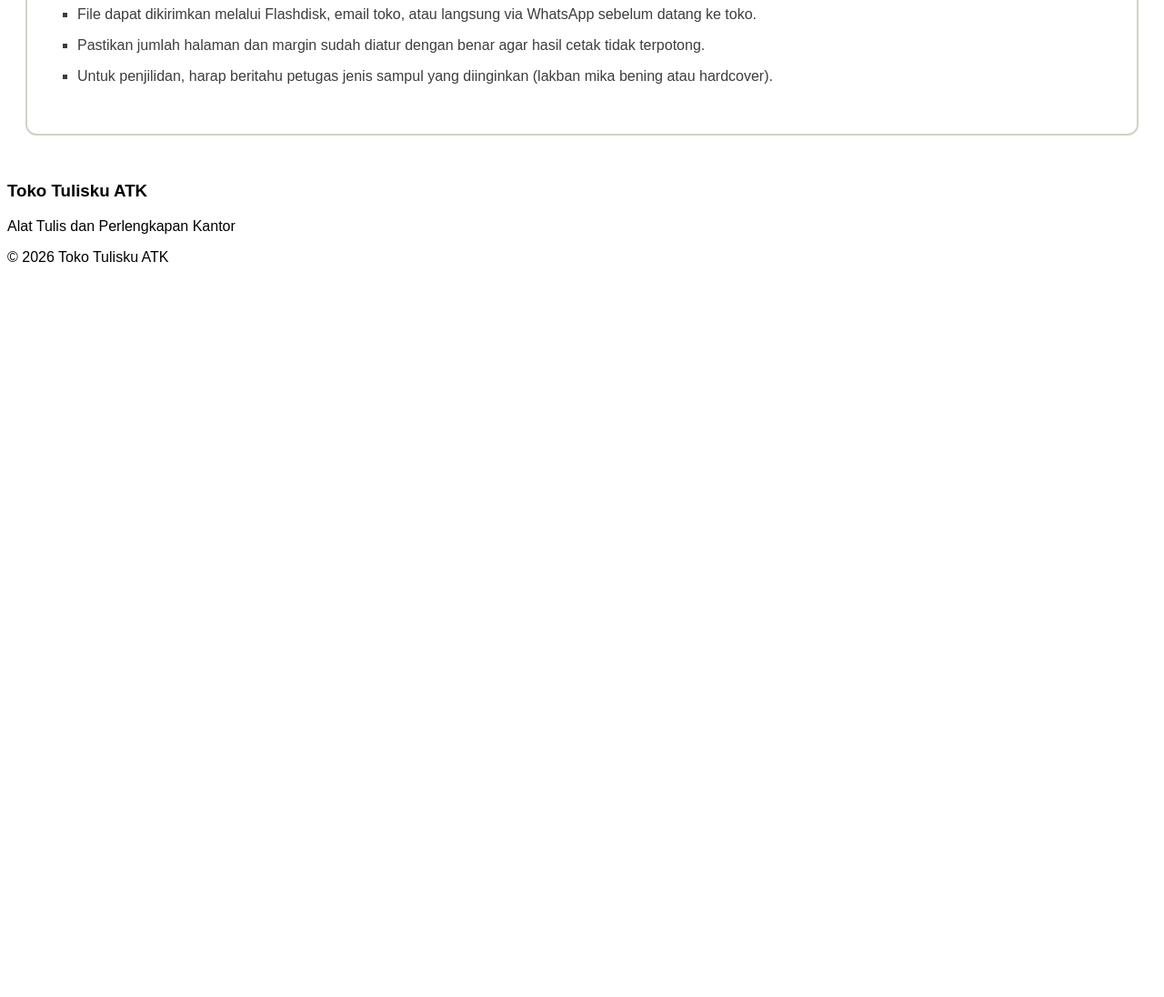
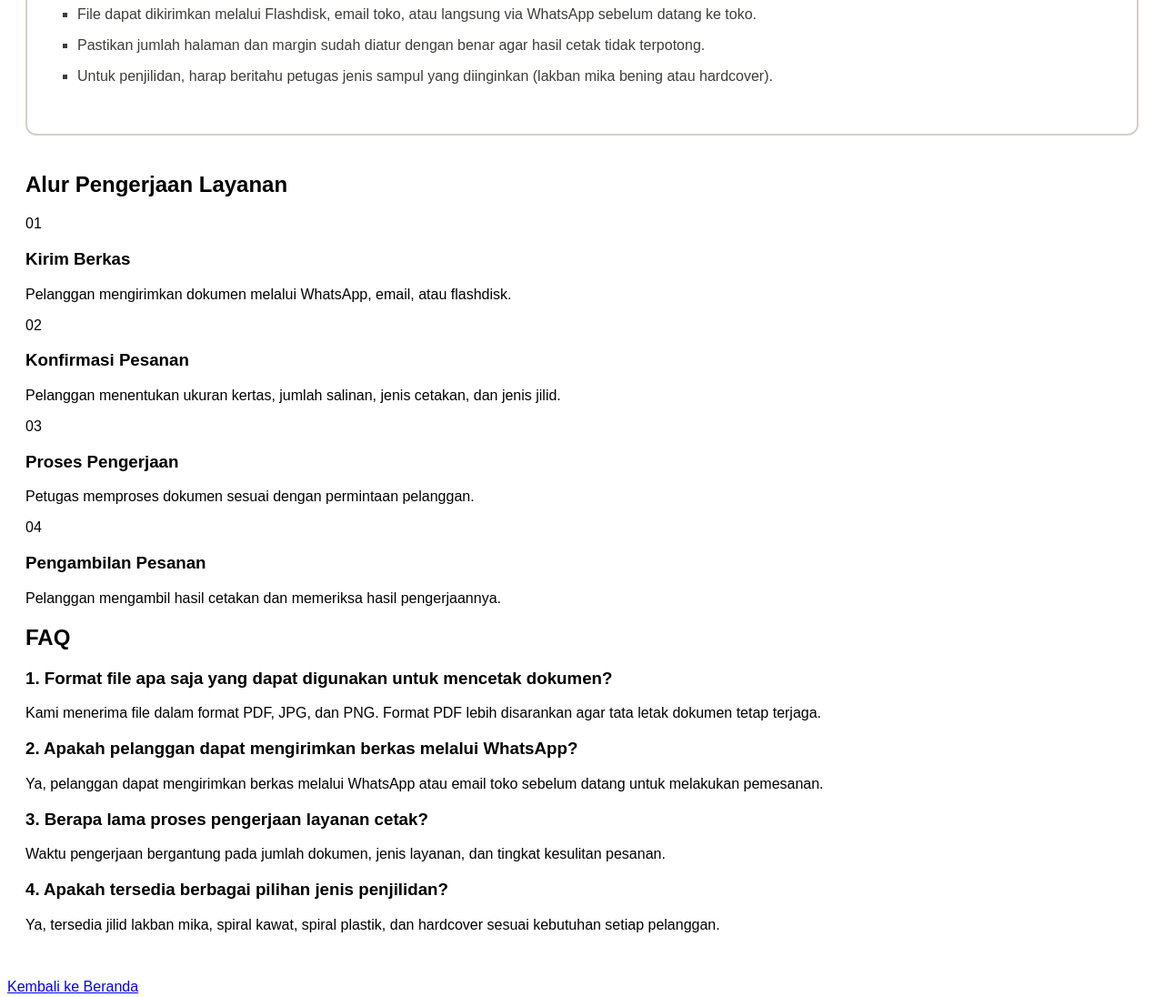
Before and after one commit to Noel1277/toko-tulisku-atk-kelompok7, a plain HTML site: page pages/print-services.html in a window 1280 px wide. Shown: the part 1666-2762 px from the top of the page at 91% size. Before the commit the page ends 1974 px from the top, so only its background shows below. Drawn offline with Linux system fonts and the light colour scheme.

Commit message:
feat: add service workflow and FAQ sections

```diff
--- a/pages/print-services.html
+++ b/pages/print-services.html
@@ -120,7 +120,70 @@
             </ul>
         </section>
 
+        <!-- Section 4 with Service Workflow -->
+        <section>
+
+            <h2>Alur Pengerjaan Layanan</h2>
+
+            <div class="workflow-container">
+            <div class="workflow-card">
+                <span>01</span>
+                <h3>Kirim Berkas</h3>
+                <p>Pelanggan mengirimkan dokumen melalui WhatsApp, email, atau flashdisk.</p>
+            </div>
+
+            <div class="workflow-card">
+                <span>02</span>
+                <h3>Konfirmasi Pesanan</h3>
+                <p>Pelanggan menentukan ukuran kertas, jumlah salinan, jenis cetakan, dan jenis jilid.</p>
+            </div>
+
+            <div class="workflow-card">
+                <span>03</span>
+                <h3>Proses Pengerjaan</h3>
+                <p>Petugas memproses dokumen sesuai dengan permintaan pelanggan.</p>
+            </div>
+
+            <div class="workflow-card">
+                <span>04</span>
+                <h3>Pengambilan Pesanan</h3>
+                <p>Pelanggan mengambil hasil cetakan dan memeriksa hasil pengerjaannya.</p>
+            </div>
+            </div>
+        </section>
+
+        <!-- Section 5 with Frequently Asked Questions -->
+         <section>
+            <h2>FAQ</h2>
+
+            <div class="faq-container">
+            <div class="faq-item">
+                <h3>1. Format file apa saja yang dapat digunakan untuk mencetak dokumen?</h3>
+                <p>Kami menerima file dalam format PDF, JPG, dan PNG. Format PDF lebih disarankan agar tata letak dokumen tetap terjaga.</p>
+            </div>
+
+            <div class="faq-item">
+                <h3>2. Apakah pelanggan dapat mengirimkan berkas melalui WhatsApp?</h3>
+                <p>Ya, pelanggan dapat mengirimkan berkas melalui WhatsApp atau email toko sebelum datang untuk melakukan pemesanan.</p>
+            </div>
+
+            <div class="faq-item">
+                <h3>3. Berapa lama proses pengerjaan layanan cetak?</h3>
+                <p>Waktu pengerjaan bergantung pada jumlah dokumen, jenis layanan, dan tingkat kesulitan pesanan.</p>
+            </div>
+
+            <div class="faq-item">
+                <h3>4. Apakah tersedia berbagai pilihan jenis penjilidan?</h3>
+                <p>Ya, tersedia jilid lakban mika, spiral kawat, spiral plastik, dan hardcover sesuai kebutuhan setiap pelanggan.</p>
+            </div>
+            </div>
+
+         </section>
     </main>
+    <!-- The end of main content -->
+
+    <!-- Back to home button -->
+    <a href="../index.html">Kembali ke Beranda</a>
 
 
     <!-- Footer Section About Store -->
```
